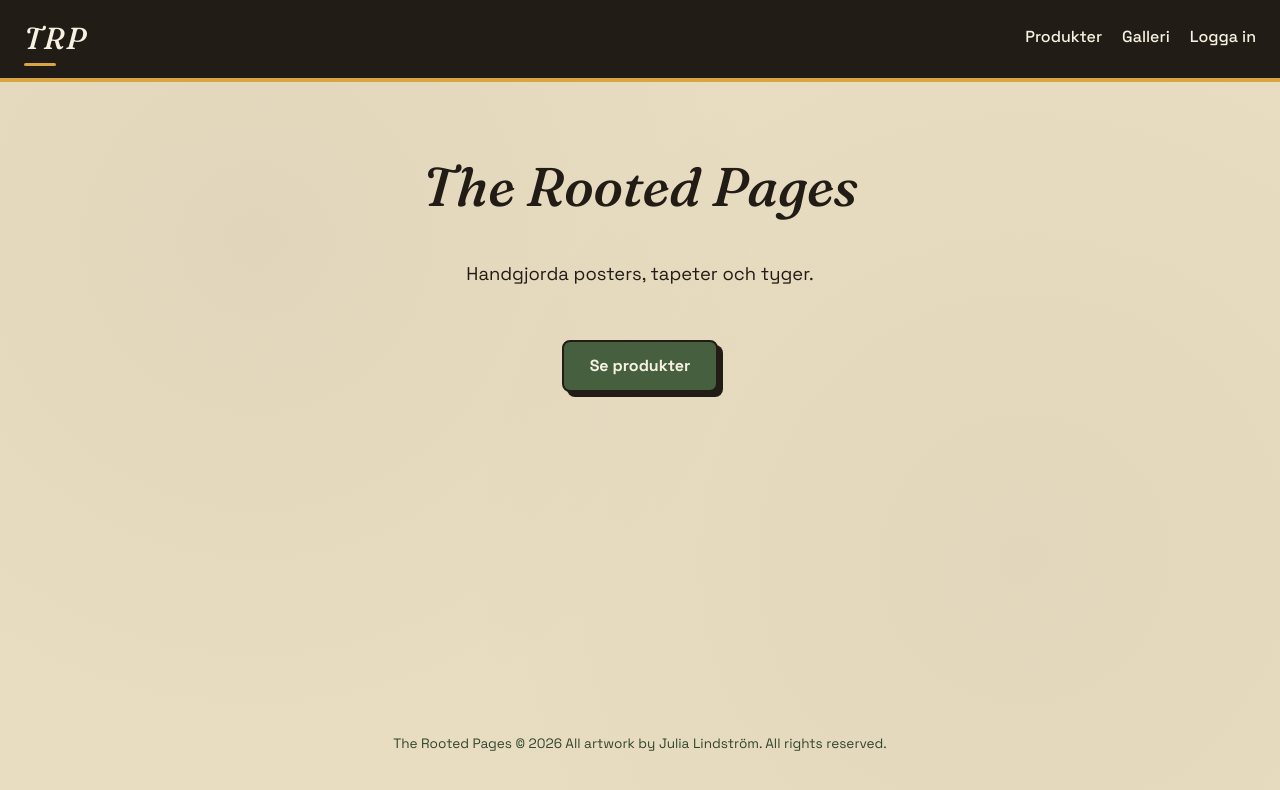
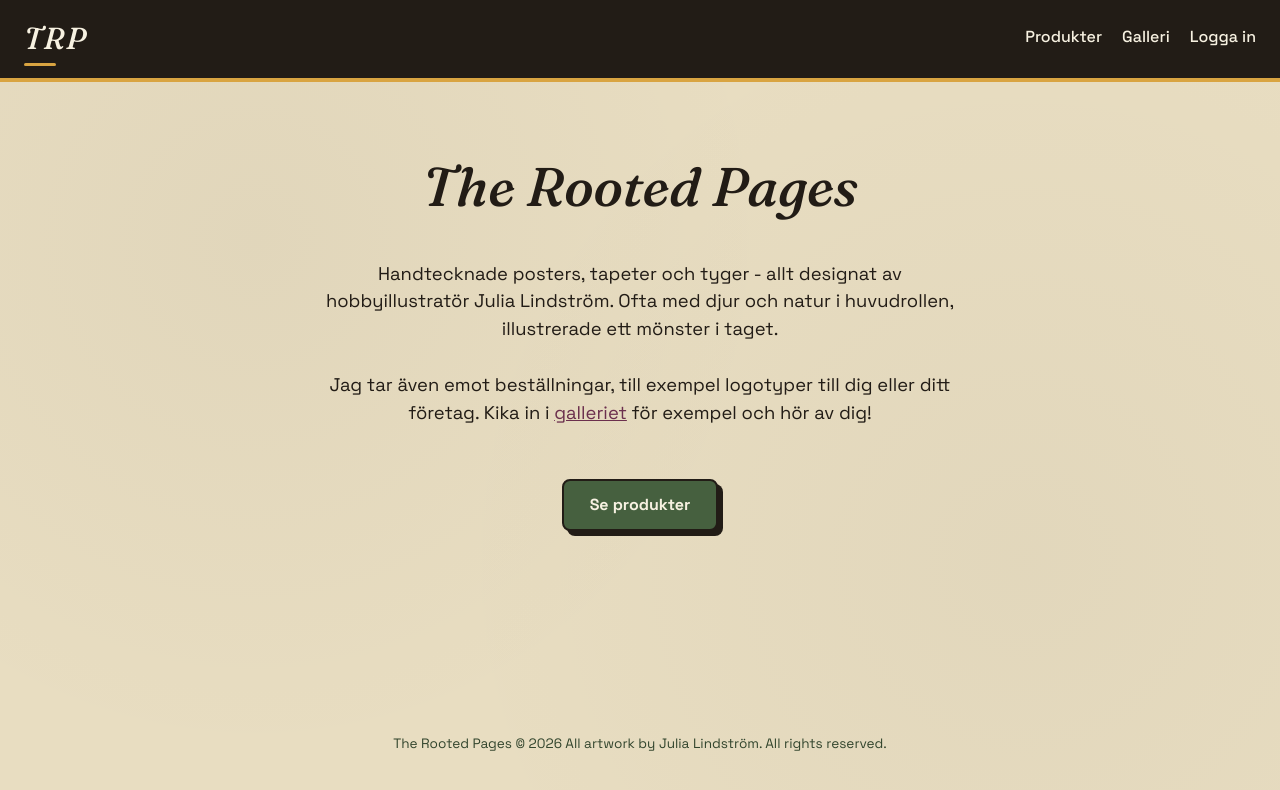
Before and after one commit to 13jel/trp-backend, a React (Vite) app in the folder client/: page / in a window 1280 px wide. Shown: the top 790 px of the page. Built offline with nearby package versions, Linux system fonts and the light colour scheme; no server answers.

Commit message:
Cleaned up home page and footer

```diff
--- a/client/src/index.css
+++ b/client/src/index.css
@@ -1253,7 +1253,7 @@ a.product-card {
 .site-footer {
   text-align: center;
   padding: 2rem 1.5rem;
-  margin-top: 3rem;
+  margin-top: 1rem;
   font-size: 0.85rem;
   color: var(--color-moss-dark);
 }
--- a/client/src/pages/Home.jsx
+++ b/client/src/pages/Home.jsx
@@ -6,7 +6,14 @@ export default function Home() {
     <div className="home-page">
       <section className="hero">
         <h1>The Rooted Pages</h1>
-        <p>Handgjorda posters, tapeter och tyger.</p>
+        <p>
+          Handtecknade posters, tapeter och tyger - allt designat av hobbyillustratör Julia
+          Lindström. Ofta med djur och natur i huvudrollen, illustrerade ett mönster i taget.
+        </p>
+        <p>
+          Jag tar även emot beställningar, till exempel logotyper till dig eller ditt företag.
+          Kika in i <Link to="/gallery">galleriet</Link> för exempel och hör av dig!
+        </p>
       <HeroCarousel />
         <Link to="/products" className="cta-button">
           Se produkter
```
